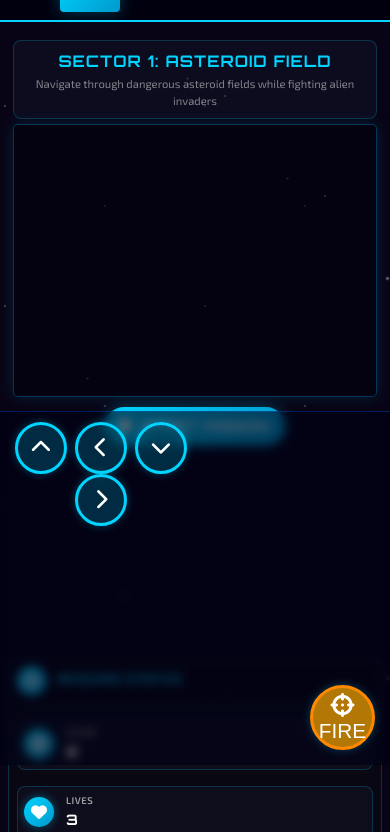
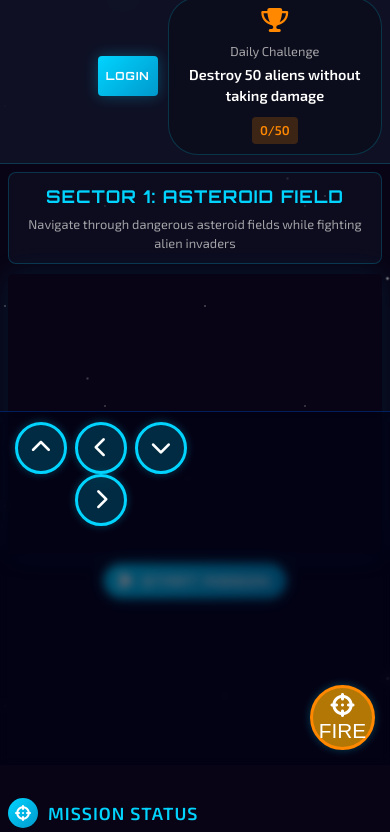
Before and after one commit to AamnaZafar02/cosmic-commander-elite, a website: page frontend/game.html in a window 390 px wide. Shown: the part 79-911 px from the top of the page. Drawn offline with Linux system fonts and the light colour scheme; no server answers.

Commit message:
Fix game display and mobile layout to show properly as before

```diff
--- a/frontend/styles/game.css
+++ b/frontend/styles/game.css
@@ -434,6 +434,7 @@ body {
     height: auto;
     image-rendering: pixelated;
     box-sizing: border-box;
+    display: block; /* Ensure the canvas behaves as a block */
 }
 
 .game-controls {
@@ -755,27 +756,21 @@ body {
 
 /* Mobile Responsiveness - Enhanced */
 @media (max-width: 768px) {
-    /* Header adjustments */
     .game-header {
-        flex-direction: row; /* Change to row for better layout */
+        flex-direction: row;
         flex-wrap: wrap;
         padding: 10px;
         gap: 10px;
-        position: sticky;
-        top: 0;
-        z-index: 100;
-        background: rgba(10, 10, 15, 0.98); /* More opaque background */
-        border-bottom: 2px solid var(--primary-color);
+        height: auto;
     }
 
     .header-left {
-        width: 70%;
-        justify-content: flex-start;
+        width: 60%;
         order: 1;
     }
 
     .header-right {
-        width: 30%;
+        width: 40%;
         justify-content: flex-end;
         order: 2;
     }
@@ -783,47 +778,18 @@ body {
     .header-center {
         width: 100%;
         order: 3;
-        display: none; /* Hide daily challenge on mobile to save space */
     }
 
-    .logo span {
-        font-size: 0.9rem;
-    }
-
-    /* User info on mobile */
-    .user-info {
-        display: none; /* Hide on very small screens */
-    }
-
-    #loginBtn, #logoutBtn {
-        padding: 6px 10px;
-        font-size: 0.8rem;
-        min-height: 35px;
-    }
-
-    /* Only show login/logout on mobile */
-    .btn {
-        margin-left: auto;
-    }
-
-    /* Game container mobile layout */
     .game-container {
+        display: flex;
         flex-direction: column;
-        padding: 8px;
-        gap: 10px;
-        max-width: 100%;
-        overflow: hidden;
+        gap: 15px;
+        padding: 10px;
     }
 
     .game-sidebar {
         width: 100%;
-        max-width: none;
-        overflow-x: auto;
-        padding: 10px 8px;
-        background: rgba(10, 10, 15, 0.6);
-        backdrop-filter: blur(5px);
-        border-radius: 8px;
-        border: 1px solid var(--border-color);
+        flex-direction: column;
     }
 
     .game-sidebar.left {
@@ -833,57 +799,30 @@ body {
     .game-area {
         order: 1;
         width: 100%;
-        padding: 10px 8px;
-        display: flex;
-        flex-direction: column;
-        align-items: center;
+        margin-bottom: 10px;
+        padding: 0;
     }
 
     .game-sidebar.right {
         order: 3;
     }
 
-    /* Game canvas on mobile */
     #gameCanvas {
         max-width: 100%;
         height: auto;
+        width: 100%;
+        margin: 0 auto;
+        display: block;
     }
 
-    /* Mobile stat cards */
-    .game-sidebar .stat-card {
-        flex-direction: row;
-        align-items: center;
-        min-height: unset;
-        padding: 8px 12px;
+    .mission-info {
+        padding: 10px;
+        margin-bottom: 10px;
     }
 
-    .stat-icon {
-        width: 30px;
-        height: 30px;
-        min-width: 30px;
-        font-size: 1rem;
-    }
-
-    .leaderboard {
-        display: flex;
-        flex-direction: column;
-        gap: 8px;
-    }
-
-    .leader-card {
-        padding: 10px 12px;
-    }
-
-    /* Game controls on mobile */
     .game-controls {
-        flex-direction: column;
-        gap: 10px;
-    }
-
-    .control-btn {
-        width: 100%;
-        justify-content: center;
-        padding: 12px;
+        margin-top: 15px;
+        margin-bottom: 80px; /* Space for mobile controls */
     }
 }
 
@@ -917,118 +856,79 @@ body {
 @media (max-width: 480px) {
     .game-header {
         padding: 8px;
-        position: sticky;
-        top: 0;
-        z-index: 200;
-        background: rgba(0, 0, 15, 0.95);
-        border-bottom: 2px solid var(--primary-color);
         height: auto;
     }
 
     .logo span {
-        font-size: 0.9rem;
-        letter-spacing: 0.5px;
-    }
-
-    .logo i {
-        margin-right: 5px;
+        font-size: 0.8rem;
     }
 
     .game-container {
         padding: 8px;
-        gap: 12px;
+        gap: 10px;
     }
 
     .game-area {
-        padding: 5px;
-        margin-top: 5px;
-        margin-bottom: 5px;
+        padding: 0;
     }
 
     #gameCanvas {
+        border-radius: 5px;
         min-height: 250px;
-        max-height: 50vh;
+        max-height: none;
         width: 100%;
-        box-shadow: 0 0 15px rgba(0, 200, 255, 0.15);
-        border: 1px solid rgba(0, 180, 255, 0.3);
-        border-radius: 5px;
-        background: rgba(0, 0, 15, 0.5);
+        height: auto;
     }
 
-    .mission-info {
-        padding: 8px 5px;
-        margin-bottom: 5px;
+    .touch-btn {
+        width: 45px;
+        height: 45px;
+        font-size: 1.2rem;
+    }
+
+    .fire-btn {
+        width: 60px;
+        height: 60px;
+    }
+
+    .fire-btn i {
+        font-size: 1.3rem;
+    }
+
+    .game-controls {
+        margin-bottom: 100px; /* More space for mobile controls */
+    }
+
+    .control-btn {
+        padding: 8px 16px;
+        font-size: 0.8rem;
+    }
+
+    .stat-card {
+        padding: 8px 10px;
+    }
+
+    .stat-icon {
+        width: 30px;
+        height: 30px;
+        min-width: 30px;
+        font-size: 0.9rem;
+    }
+
+    .stat-value {
+        font-size: 1rem;
     }
 
     .mission-info h2 {
-        font-size: 1rem;
-        margin-bottom: 3px;
+        font-size: 1.1rem;
     }
 
     .mission-info p {
-        font-size: 0.7rem;
-        opacity: 0.8;
-    }
-
-    .game-sidebar {
-        margin-bottom: 8px;
-    }
-
-    .game-sidebar.left {
-        display: flex;
-        flex-wrap: wrap;
-        justify-content: space-between;
-        gap: 6px;
-        padding: 8px;
-    }
-
-    .game-sidebar.left .sidebar-section {
-        width: 100%;
-        margin-bottom: 5px;
-    }
-
-    .game-sidebar.left .stat-card {
-        flex: 1 1 calc(33% - 6px);
-        min-width: 70px;
-        padding: 6px;
-    }
-
-    .stat-label {
-        font-size: 0.6rem;
-        letter-spacing: 0.5px;
-    }
-
-    .stat-value {
-        font-size: 0.9rem;
-    }
-
-    .control-btn {
-        padding: 10px 15px;
-        font-size: 0.8rem;
-        margin-bottom: 10px;
-    }
-
-    .modal-content {
-        margin: 5% auto;
-        padding: 15px;
-        width: 95%;
-        box-shadow: 0 0 20px rgba(0, 150, 255, 0.3);
-    }
-
-    .btn {
-        padding: 10px 15px;
         font-size: 0.8rem;
     }
 
-    /* Show right sidebar (leaderboard) but with better styling */
-    .game-sidebar.right {
-        padding: 8px;
-        margin-bottom: 120px; /* Make space for mobile controls */
-    }
-
-    .sidebar-section h3 {
-        font-size: 0.9rem;
-        margin-bottom: 5px;
+    .mobile-controls {
+        padding: 8px 10px 15px;
     }
 }
 
@@ -1039,7 +939,7 @@ body {
     bottom: 0;
     left: 0;
     right: 0;
-    z-index: 1000;
+    z-index: 100;
     width: 100%;
     justify-content: space-between;
     align-items: flex-end;
```
